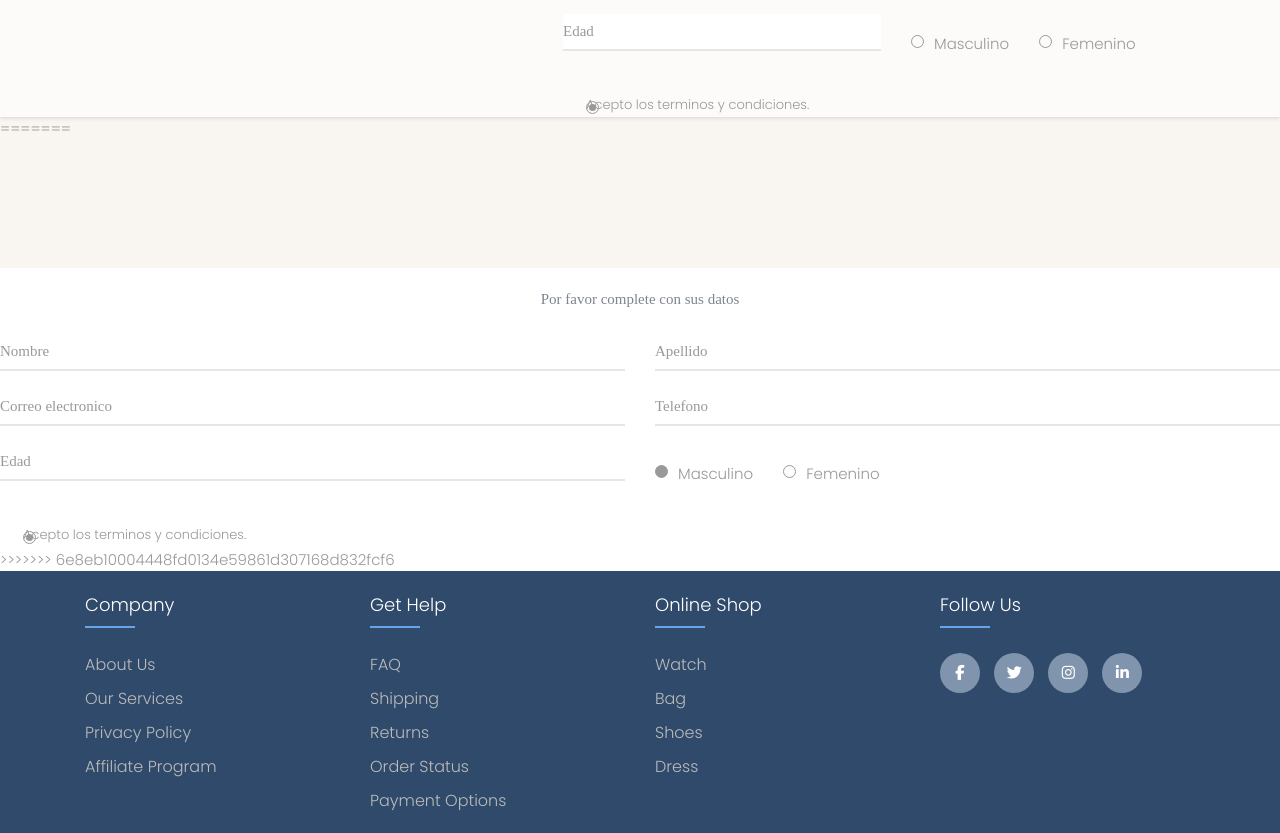
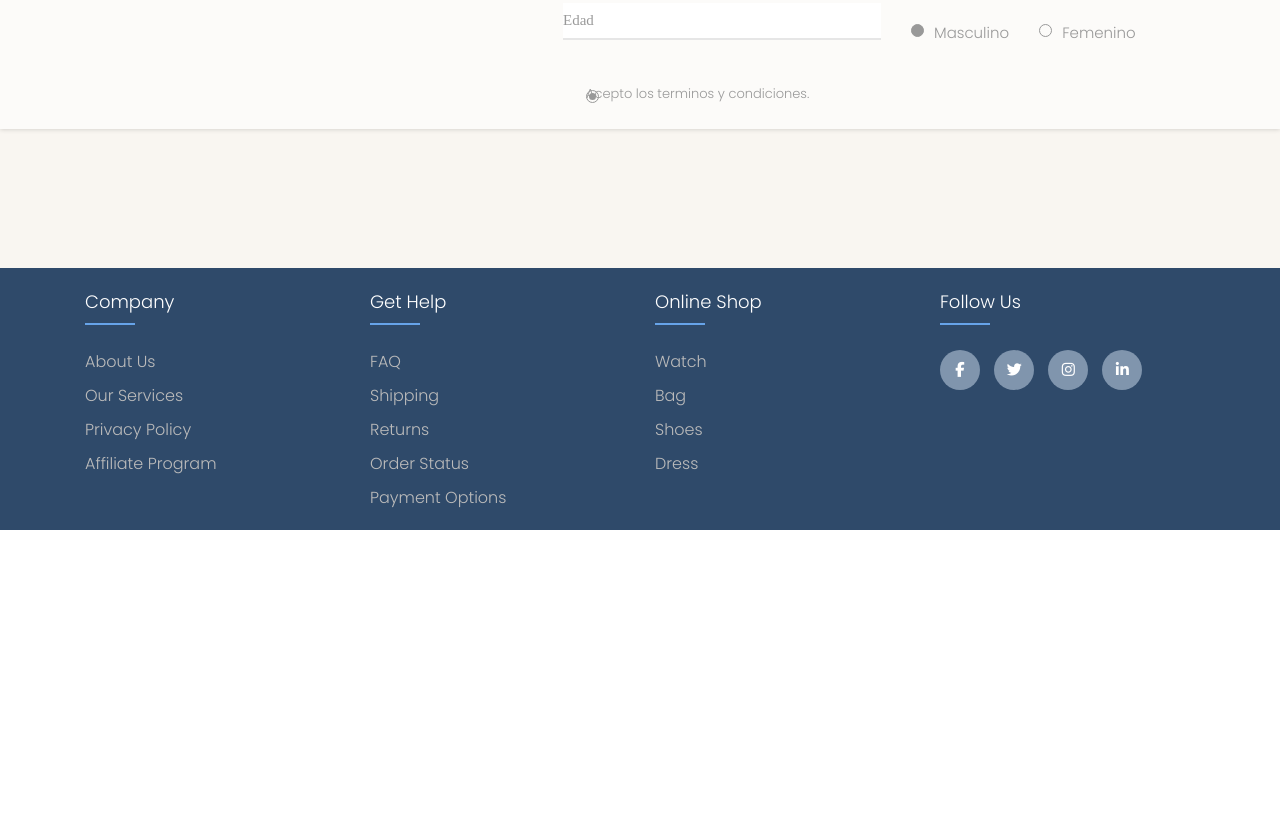
Before and after one commit to pazlort/biblioteca---codo-a-codo, a plain HTML site: page registro.html in a window 1280 px wide. Shown: the part 532-1365 px from the top of the page. After the commit the page ends 1062 px from the top, so only its background shows below. Drawn offline with Linux system fonts and the light colour scheme; a web font is replaced by a local one.

Commit message:
se elimina un form

```diff
--- a/registro.html
+++ b/registro.html
@@ -50,7 +50,6 @@
                             <div class="form-header">
                                 <h3>Registrarte</h3>
                                 <p>Es fácil y rápido</p>
-<<<<<<< HEAD
 							</div><br>
 							<p>Por favor complete con sus datos</p>
 							<div class="form-row">
@@ -94,53 +93,6 @@
 							</div>
 						</div>
 					</div>
-=======
-                            </div><br>
-                            <p>Por favor complete con sus datos</p>
-                            <div class="form-row">
-                                <div class="form-holder">
-                                    <input type="text" placeholder="Nombre" class="form-control" required>
-                                </div>
-                                <div class="form-holder">
-                                    <input type="text" placeholder="Apellido" class="form-control" required>
-                                </div>
-                            </div>
-                            <div class="form-row">
-                                <div class="form-holder">
-                                    <input type="text" placeholder="Correo electronico" class="form-control" required>
-                                </div>
-                                <div class="form-holder">
-                                    <input type="text" placeholder="Telefono" class="form-control">
-                                </div>
-                            </div>
-                            <div class="form-row">
-                                <div class="form-holder">
-                                    <input type="text" placeholder="Edad" class="form-control" required>
-                                </div>
-                                <div class="form-holder" style="align-self: flex-end; transform: translateY(4px);">
-                                    <div class="checkbox-tick">
-                                        <label class="male">
-                                            <input type="radio" name="genero" value="male" checked> Masculino<br>
-                                            <span class="checkmark"></span>
-                                        </label>
-                                        <label class="female">
-                                            <input type="radio" name="genero" value="female"> Femenino<br>
-                                            <span class="checkmark"></span>
-                                        </label>
-                                    </div>
-                                </div>
-                            </div>
-                            <div class="checkbox-circle">
-                                <label>
-                                    <input type="checkbox" checked> Acepto los terminos y condiciones.
-                                    <span class="checkmark"></span>
-                                </label>
-                            </div>
-                        </div>
-                    </div>
-                </section>
-
->>>>>>> 6e8eb10004448fd0134e59861d307168d832fcf6
     </main>
     <footer class="footer body-footer">
         <div class="footer-container">
```
